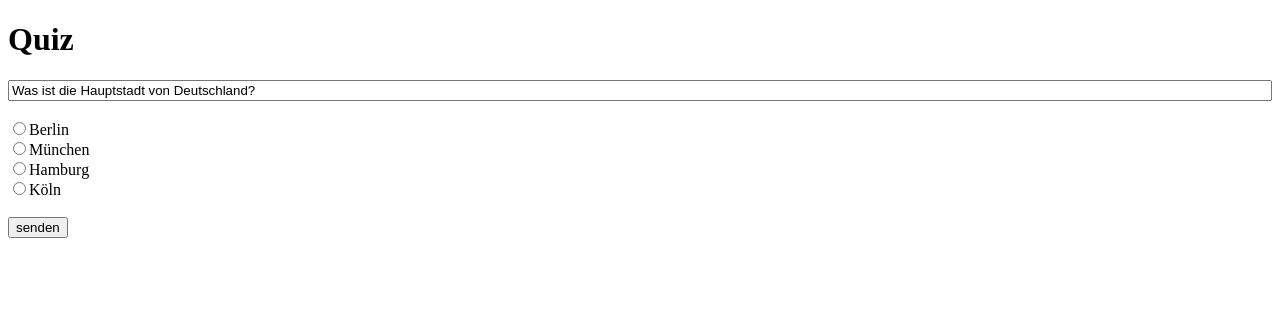
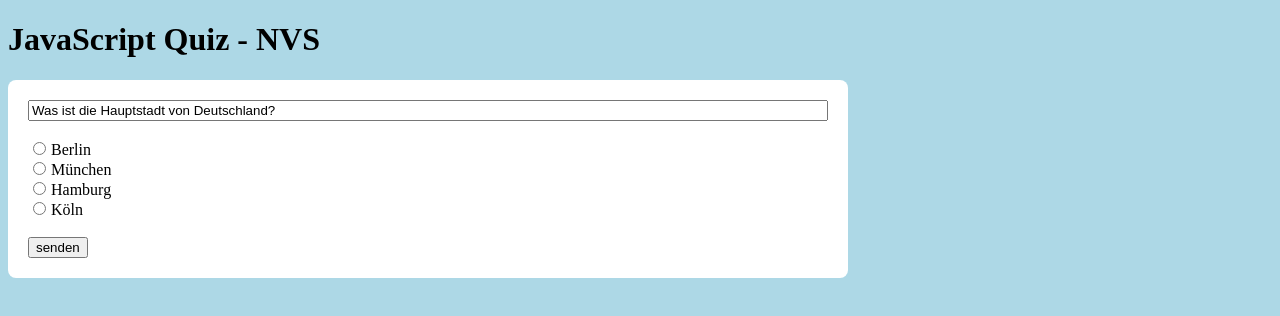
Before and after one commit to ZIE22273/NVS-2DAIF, a plain HTML site: page projekt_quiz/index.html in a window 1280 px wide. Drawn offline with Linux system fonts and the light colour scheme.

Commit message:
CSS update

```diff
--- a/projekt_quiz/index.html
+++ b/projekt_quiz/index.html
@@ -10,13 +10,33 @@
             width: 100%;
             box-sizing: border-box;
         }
+
+        input[type="radio"] {
+            margin-right: 5px;
+        }
+
+        body {
+            background-color: lightblue;
+            justify-content: center;
+            align-items: center;
+            min-height: 100vh;
+        }
+
+        .quiz {
+            max-width: 800px;
+            width: 100%;
+            padding: 20px;
+            background-color: white;
+            border-radius: 8px;
+            flex: none;
+        }
     </style>
 </head>
 <body>
     <div>
-        <h1>Quiz</h1>
+        <h1>JavaScript Quiz - NVS </h1>
     </div>
-    <div>
+    <div class="quiz">
         <input type="text" id="frage" readonly><br><br>
         <input type="radio" name="antwort" id="option1"><label for="option1" id="label1"></label><br>
         <input type="radio" name="antwort" id="option2"><label for="option2" id="label2"></label><br>
```
